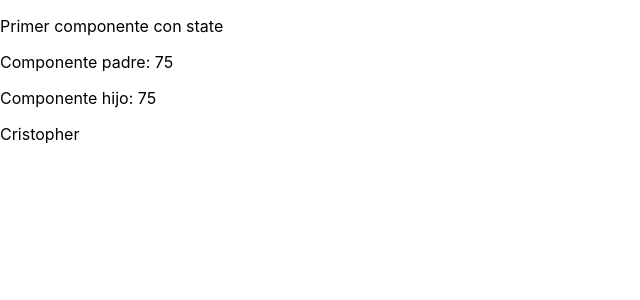
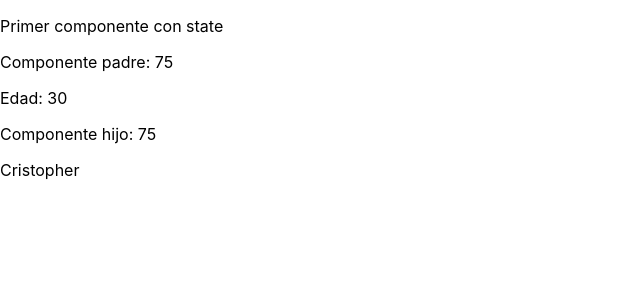
Before and after one commit to collero7/ReactJS, a React (Create React App) app: page / in a window 1280 px wide. Shown: the top 300 px of the page, without its empty margins (0-640 px from the left). Built offline with nearby package versions, Linux system fonts and the light colour scheme.

Commit message:
Repaso hasta clase 22

```diff
--- a/src/App.js
+++ b/src/App.js
@@ -17,7 +17,7 @@ class Contador extends Component {
     return (
       <div>
         <p>Componente padre: {this.state.contador}</p>
-        <ContadorNumero numero={this.state.contador} />
+        <ContadorNumero edad={30} numero={this.state.contador} />
         <p>{name}</p>
       </div>
     )
@@ -29,9 +29,22 @@ Contador.defaultProps = {
 }
 
 class ContadorNumero extends Component{
+
   render(){
-  return <span>Componente hijo: {this.props.numero}</span>
+
+    const {edad, numero} = this.props
+
+    return (
+      <div>
+        <p>Edad: {edad}</p>
+        <span>Componente hijo: {numero}</span>
+      </div>
+    )
   }
+}
+
+ContadorNumero.defaultProps = {
+  edad: 28
 }
 
 class App extends Component {
@@ -45,4 +58,5 @@ class App extends Component {
   }
 }
 
+
 export default App;
```
